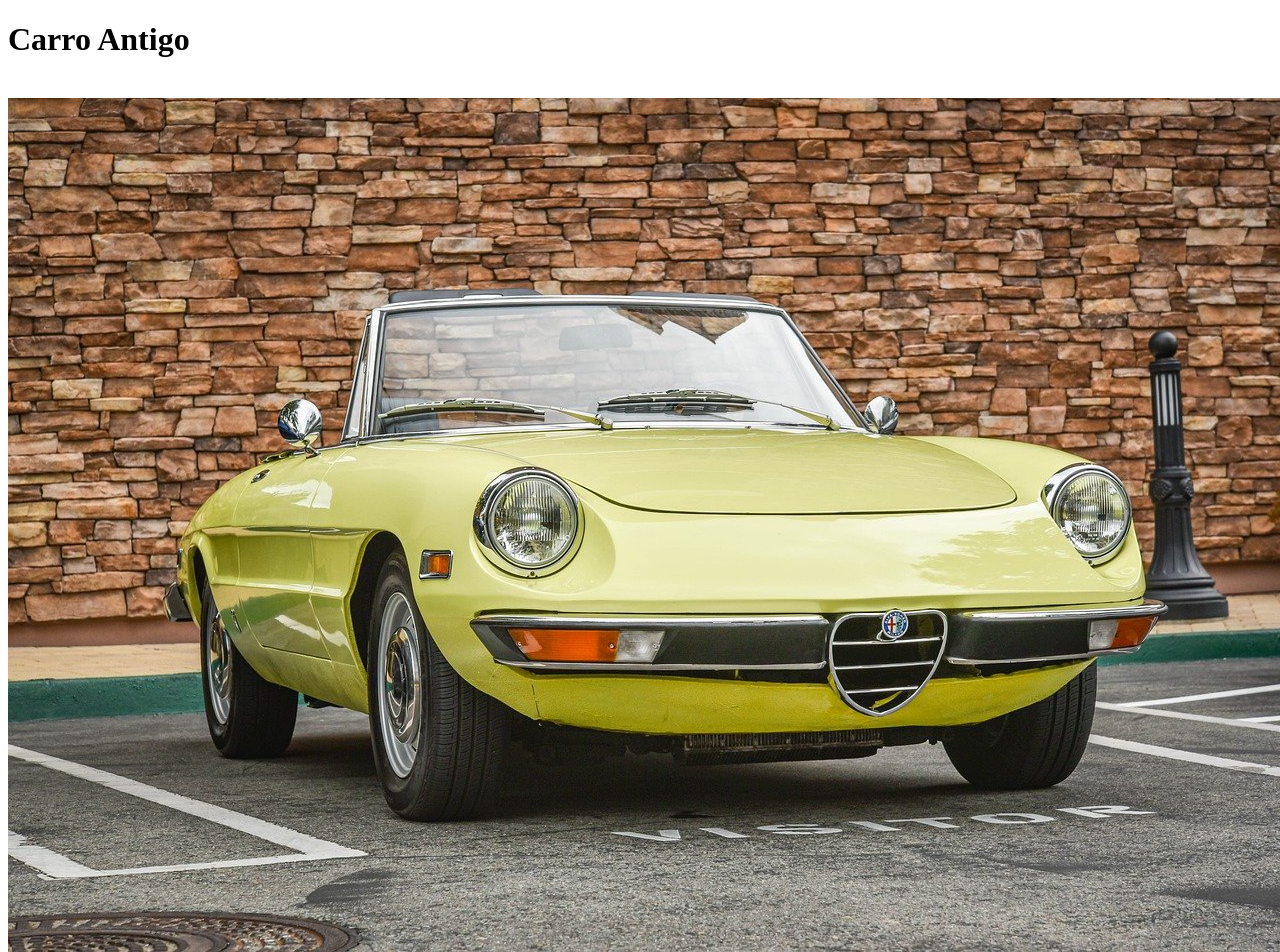
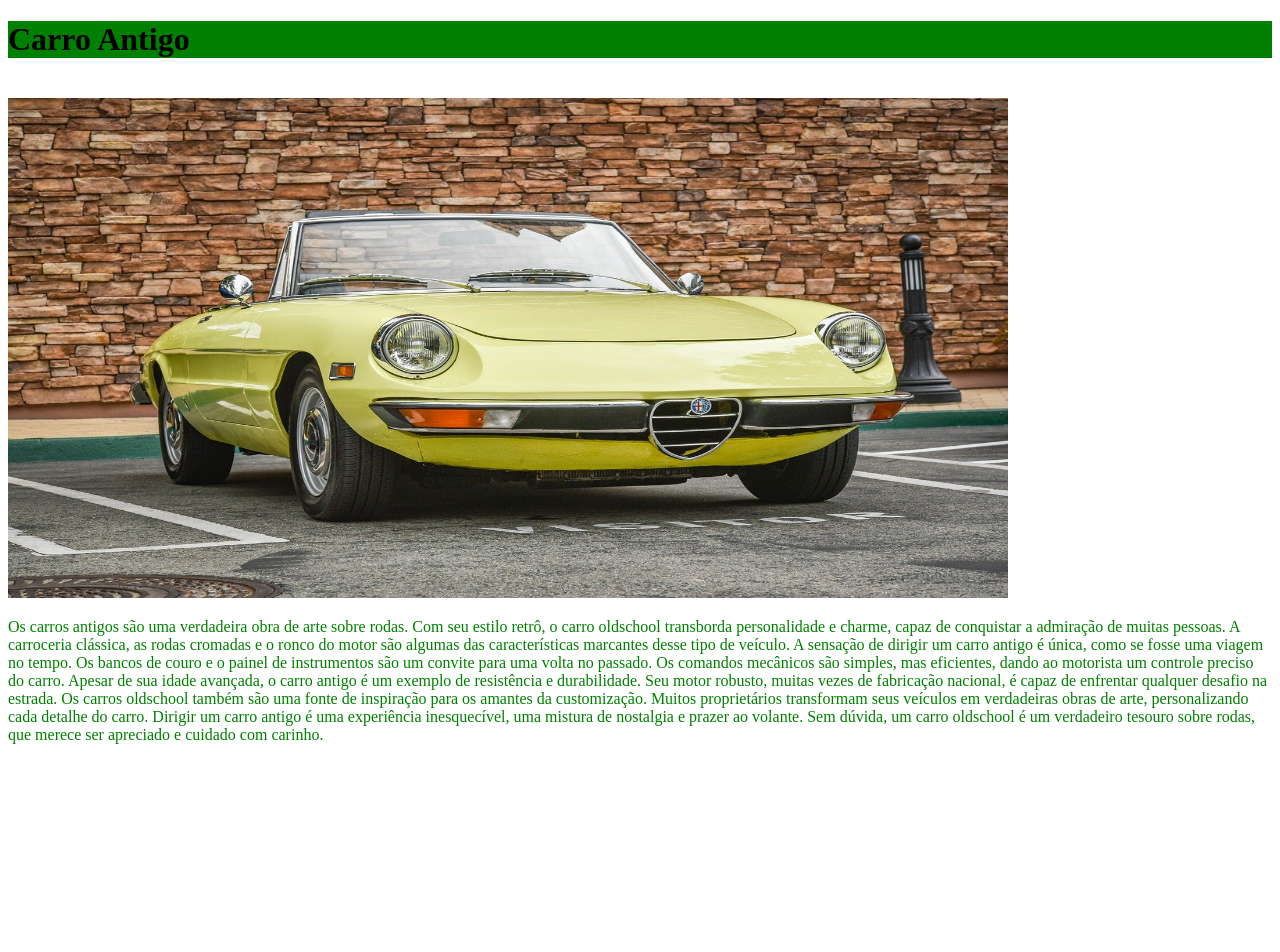
Before and after one commit to leonardodiniz33/Aulas-fernando, a plain HTML site: page index.html in a window 1280 px wide. Shown: the top 952 px of the page. After the commit the page ends 800 px from the top, so only its background shows below. Drawn offline with Linux system fonts and the light colour scheme.

Commit message:
implementando css
implementacao do css das diferentes possibilidades

```diff
--- a/index.html
+++ b/index.html
@@ -6,14 +6,22 @@
     <meta http-equiv="X-UA-Compatible" content="IE=edge">
     <meta name="viewport" content="width=device-width, initial-scale=1.0">
     <title>Document</title>
+    <style>
+    .background {background-color: green;}
+
+
+    </style>
+    <link rel="stylesheet" href="style.css">
+
+
 </head>
 
 <body>
-    <h1>Carro Antigo</h1>
+    <h1 class="background">Carro Antigo</h1>
     <br>
-    <img src="assets/img/carro.jpg">
+    <img src="assets/img/carro.jpg" id="imagem" width="1000px">
     <br>
-    <p>Os carros antigos são uma verdadeira obra de arte sobre rodas. Com seu estilo retrô, o carro oldschool transborda
+    <p style="color: green;">Os carros antigos são uma verdadeira obra de arte sobre rodas. Com seu estilo retrô, o carro oldschool transborda
         personalidade e charme, capaz de conquistar a admiração de muitas pessoas.
 
         A carroceria clássica, as rodas cromadas e o ronco do motor são algumas das características marcantes desse tipo
--- a/style.css
+++ b/style.css
@@ -0,0 +1 @@
+#imagem {height: 500px;}
```
